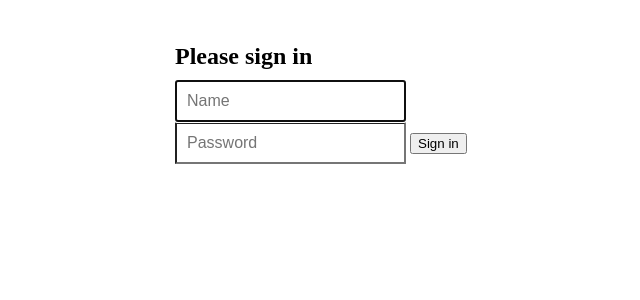
After one commit to cj555/MOOCs, a Java web app: template blog-aggregator/src/main/webapp/WEB-INF/jsp/login.jsp in a window 1280 px wide. The commit adds this page. Shown: the top 300 px of the page, without its empty margins (300-940 px from the left). Run offline with Spring Boot 4, a stand-in JSP engine, Linux system fonts and the light colour scheme; the template is opened without the code that fills it, so the values that code supplies are empty; the project's own start-up code is not run, and a stand-in starts its controllers and pages.

Commit message:
security check login page

```diff
--- /dev/null
+++ b/blog-aggregator/src/main/webapp/WEB-INF/jsp/login.jsp
@@ -0,0 +1,47 @@
+<%@ page language="java" contentType="text/html; charset=UTF-8"
+	pageEncoding="UTF-8"%>
+
+<%@ include file="../layout/taglib.jsp" %>
+
+<style>
+.form-signin {
+	max-width: 330px;
+	padding: 15px;
+	margin: 0 auto;
+}
+.form-signin .form-signin-heading,.form-signin .checkbox {
+	margin-bottom: 10px;
+}
+.form-signin .checkbox {
+	font-weight: normal;
+}
+.form-signin .form-control {
+	position: relative;
+	height: auto;
+	-webkit-box-sizing: border-box;
+	-moz-box-sizing: border-box;
+	box-sizing: border-box;
+	padding: 10px;
+	font-size: 16px;
+}
+.form-signin .form-control:focus {
+	z-index: 2;
+}
+.form-signin input[type="email"] {
+	margin-bottom: -1px;
+	border-bottom-right-radius: 0;
+	border-bottom-left-radius: 0;
+}
+.form-signin input[type="password"] {
+	margin-bottom: 10px;
+	border-top-left-radius: 0;
+	border-top-right-radius: 0;
+}
+</style>
+
+<form class="form-signin" role="form" action="<spring:url value="/j_spring_security_check" />" method="POST">
+	<h2 class="form-signin-heading">Please sign in</h2>
+	<input type="text" name="j_username" class="form-control" placeholder="Name" required autofocus>
+	<input type="password" name="j_password" class="form-control" placeholder="Password" required>
+	<button class="btn btn-lg btn-primary btn-block" type="submit">Sign in</button>
+</form>
--- a/blog-aggregator/src/main/webapp/WEB-INF/layout/classic.jsp
+++ b/blog-aggregator/src/main/webapp/WEB-INF/layout/classic.jsp
@@ -55,6 +55,9 @@
 						<li class="${current == 'register' ? 'active' : ''}"><a
 							href='<spring:url value="/register.html" />'>Registration</a></li>
 
+						<li class="${current == 'login' ? 'active' : ''}"><a
+							href='<spring:url value="/login.html" />'>Login</a></li>
+
 
 						<li class="dropdown"><a href="#" class="dropdown-toggle"
 							data-toggle="dropdown">Dropdown <b class="caret"></b></a>
--- a/blog-aggregator/src/main/webapp/WEB-INF/security.xml
+++ b/blog-aggregator/src/main/webapp/WEB-INF/security.xml
@@ -9,7 +9,8 @@
 	<http>
 		<intercept-url pattern="/users**" access="ROLE_ADMIN" />
 		<intercept-url pattern="/users/**" access="ROLE_ADMIN" />
-		<form-login />
+		<form-login login-page="/login.html" />
+
 		<logout />
 	</http>
 
```
Also changed, not shown: blog-aggregator/src/main/java/io/cj555/controller/LoginController.java (added, +17 -0 lines), blog-aggregator/src/main/webapp/WEB-INF/defs/general.xml (+7 -0 lines).
